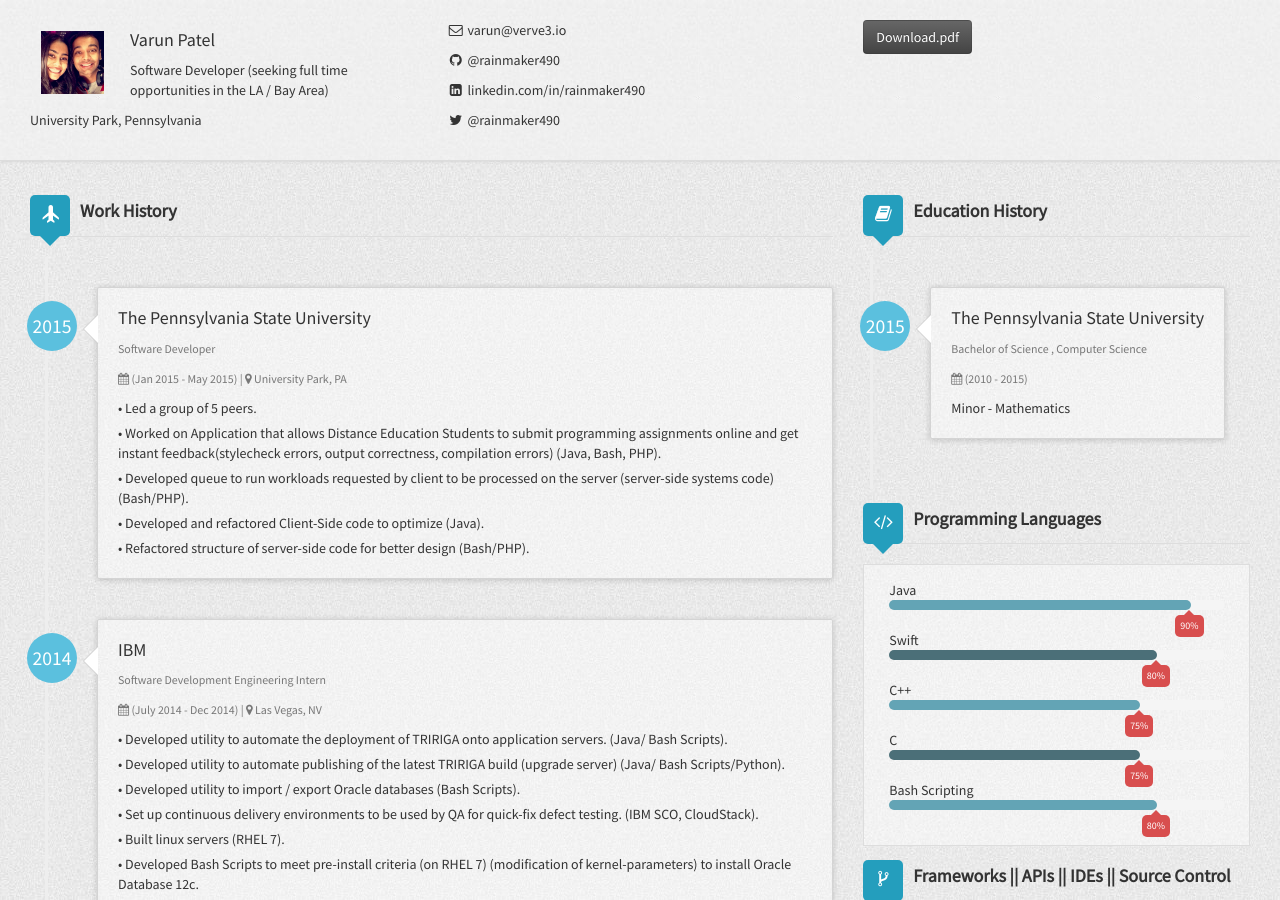
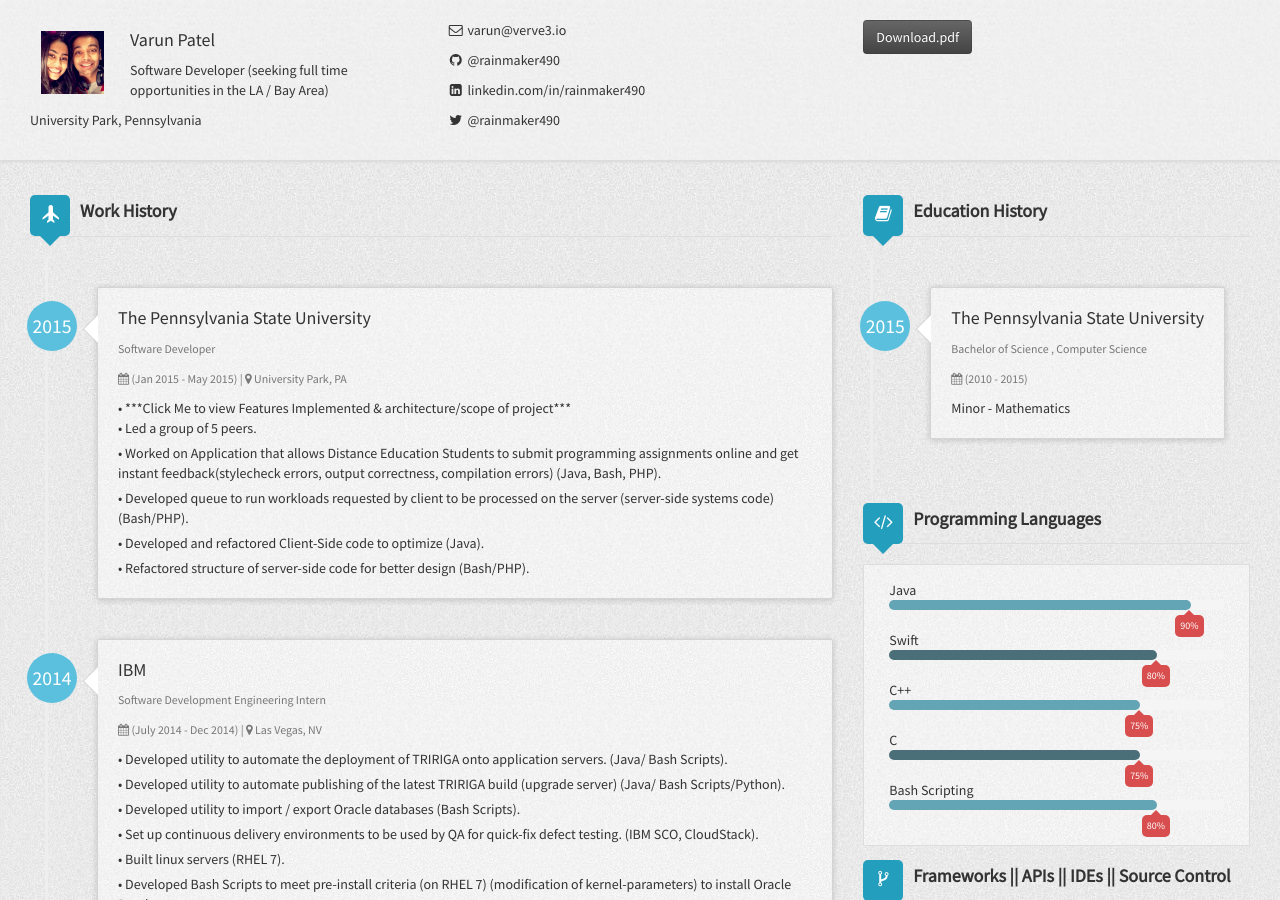
Before and after one commit to rainmaker490/rainmaker490.github.io, a Jekyll site: the page built from index.html, in a window 1280 px wide and 900 px high. Built offline with Jekyll 4.4.1, drawn with Linux system fonts in a browser that asks for light colours.

Commit message:
Add CSE_PASS Paper

```diff
--- a/_config.yml
+++ b/_config.yml
@@ -26,6 +26,9 @@ author:
       started: 2015
       duration: (Jan 2015 - May 2015)
       description:
+        - description1:
+          link: 'file:///assets/demo/CSE_PASS.pdf'
+          linkDescription: '***Click Me to view Features Implemented & architecture/scope of project***'
         - description1:
           caption: '• Led a group of 5 peers.'
         - description2:
--- a/index.html
+++ b/index.html
@@ -37,7 +37,12 @@ layout: default
                                 </div>
                                 <div class="timeline-body">
                                     {% for details in  work.description %}
-                                        	<p>{{ details.caption }}</p>
+                                    		{% if details.caption %}
+                                        		<p>{{ details.caption }}</p>
+                                        	{% endif %}
+                                        	{% if details.link %}
+                                        		<a href={{ details.link }} >• {{ details.linkDescription }} </a>
+                                        	{% endif %}
                                     {% endfor %}
                                 </div>
                             </div>
```
Also changed, not shown: 1 other file.
